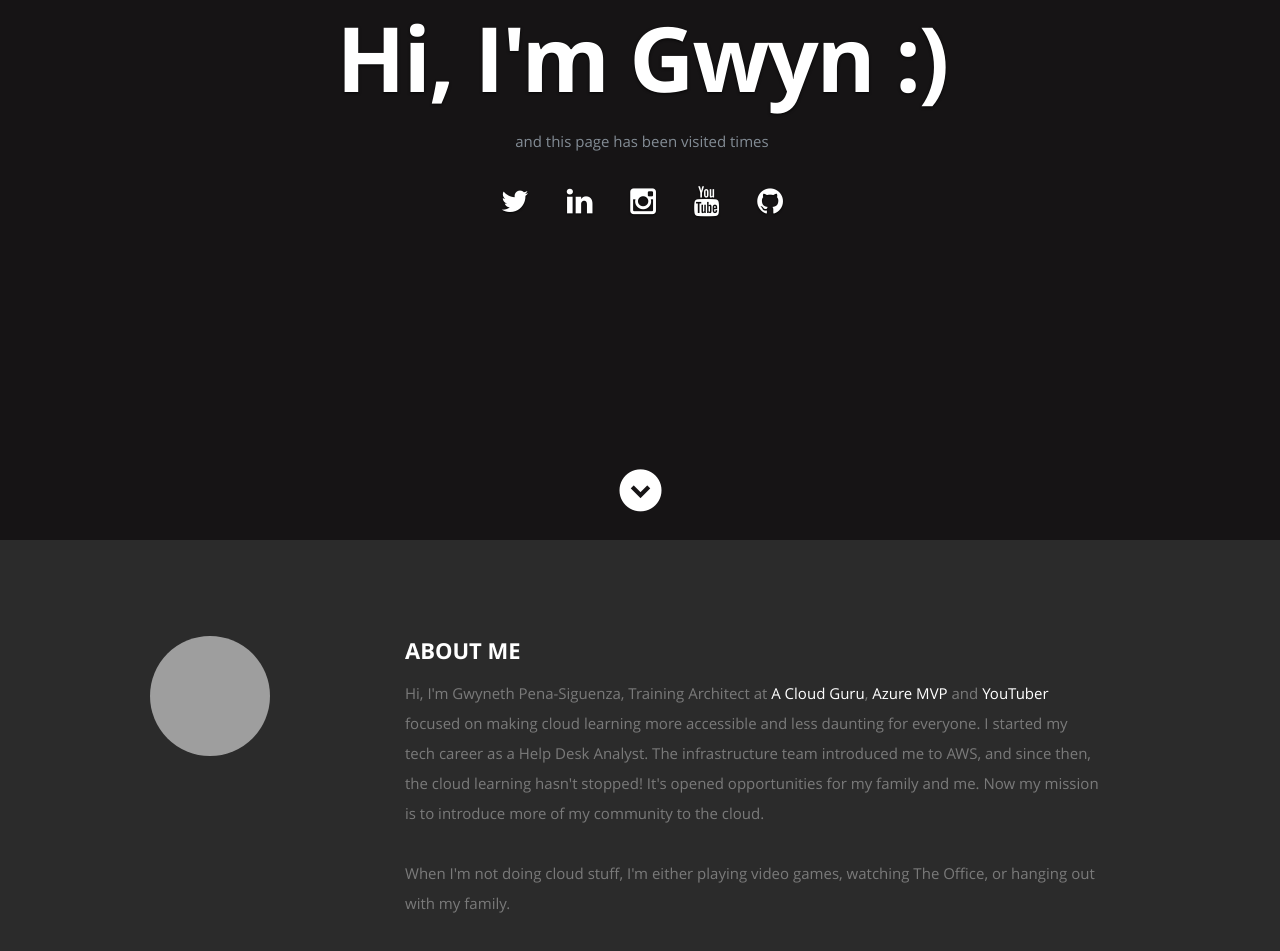
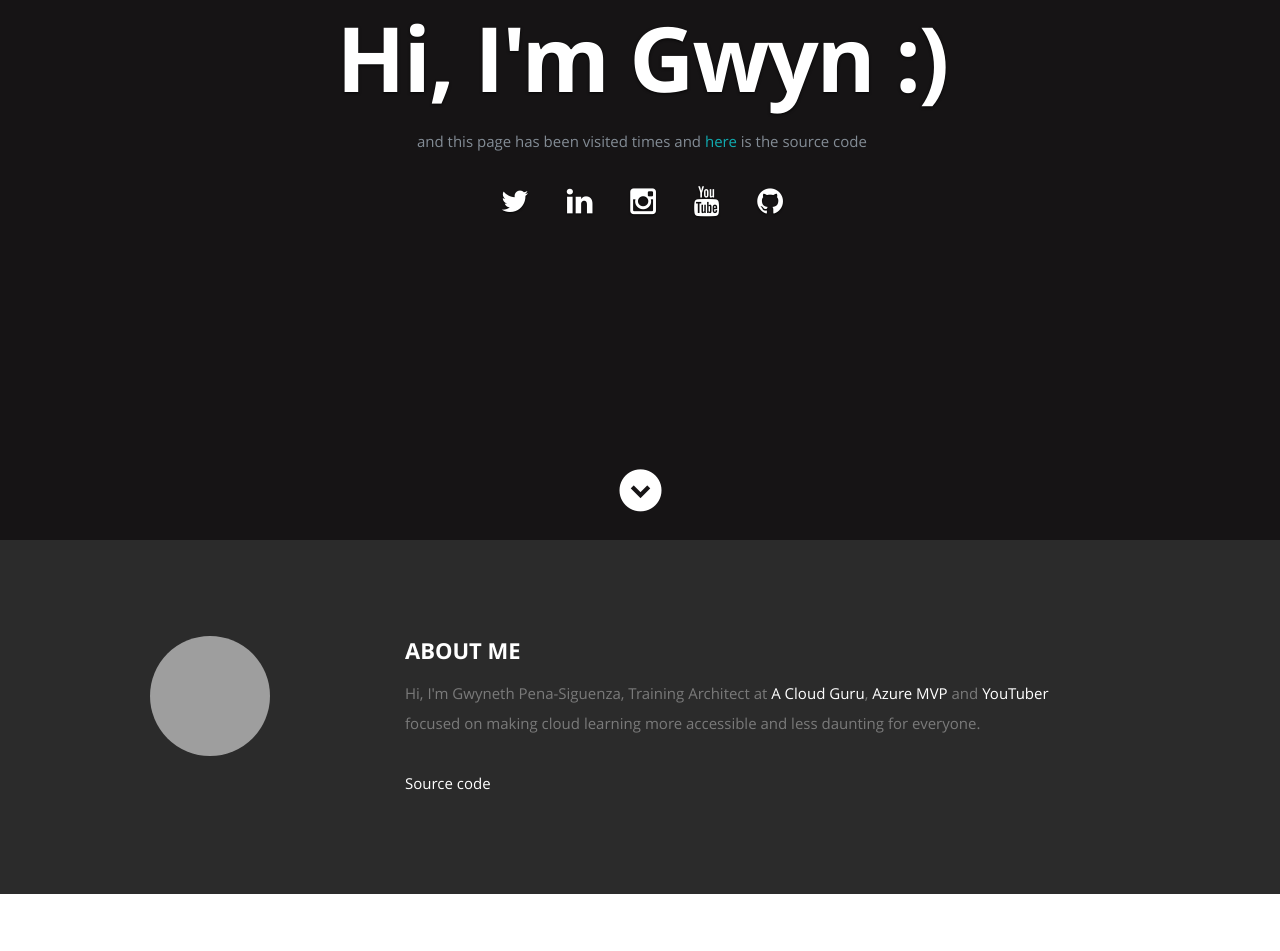
Before and after one commit to kranthinagisetty/cgc-azure-resume, a plain HTML site: page frontend/index.html in a window 1280 px wide. Shown: the part 260-1211 px from the top of the page. Drawn offline with nearby package versions, Linux system fonts and the light colour scheme; no server answers; grey boxes are pictures that could not be loaded.

Commit message:
Updates to readme

```diff
--- a/frontend/index.html
+++ b/frontend/index.html
@@ -56,7 +56,7 @@
          <div class="banner-text">
             <h1 class="responsive-headline">Hi, I'm Gwyn :)</h1>
 
-            <p>and this page has been visited <a id="counter"></a> times</p>
+            <p>and this page has been visited <a id="counter"></a> times and <span> <a href="https://github.com/madebygps/cgc-azure-resume"> here</a></span> is the source code</p>
             <ul class="social">
                <li><a href="https://twitter.com/madebygps"><i class="fa fa-twitter"></i></a></li>
                <li><a href="https://linkedin.com/in/gwyneth-pena"><i class="fa fa-linkedin"></i></a></li>
@@ -92,11 +92,10 @@
 
             <p> Hi, I'm Gwyneth Pena-Siguenza, <span>Training Architect at <a href="https://acloud.guru">A Cloud Guru</a></span>, <span> <a href="https://mvp.microsoft.com/en-us/PublicProfile/5003866">Azure MVP</a></span>
                and <span><a href="https://youtube.com/madebygps">YouTuber</a></span> focused on making cloud learning more accessible and less daunting for everyone.
-               I started my tech career as a Help Desk Analyst. The infrastructure team introduced me to AWS, and since then, the cloud learning hasn't stopped!
-               It's opened opportunities for my family and me. Now my mission is to introduce more of my community to the cloud.
+
          </br>
       </br>
-               When I'm not doing cloud stuff, I'm either playing video games, watching The Office, or hanging out with my family.
+       <span><a href="https://github.com/madebygps/cgc-azure-resume">Source code</a></span>
 
 
          </div> <!-- end .main-col -->
```
Also changed, not shown: img/diagram.png (added), 3 other files.
